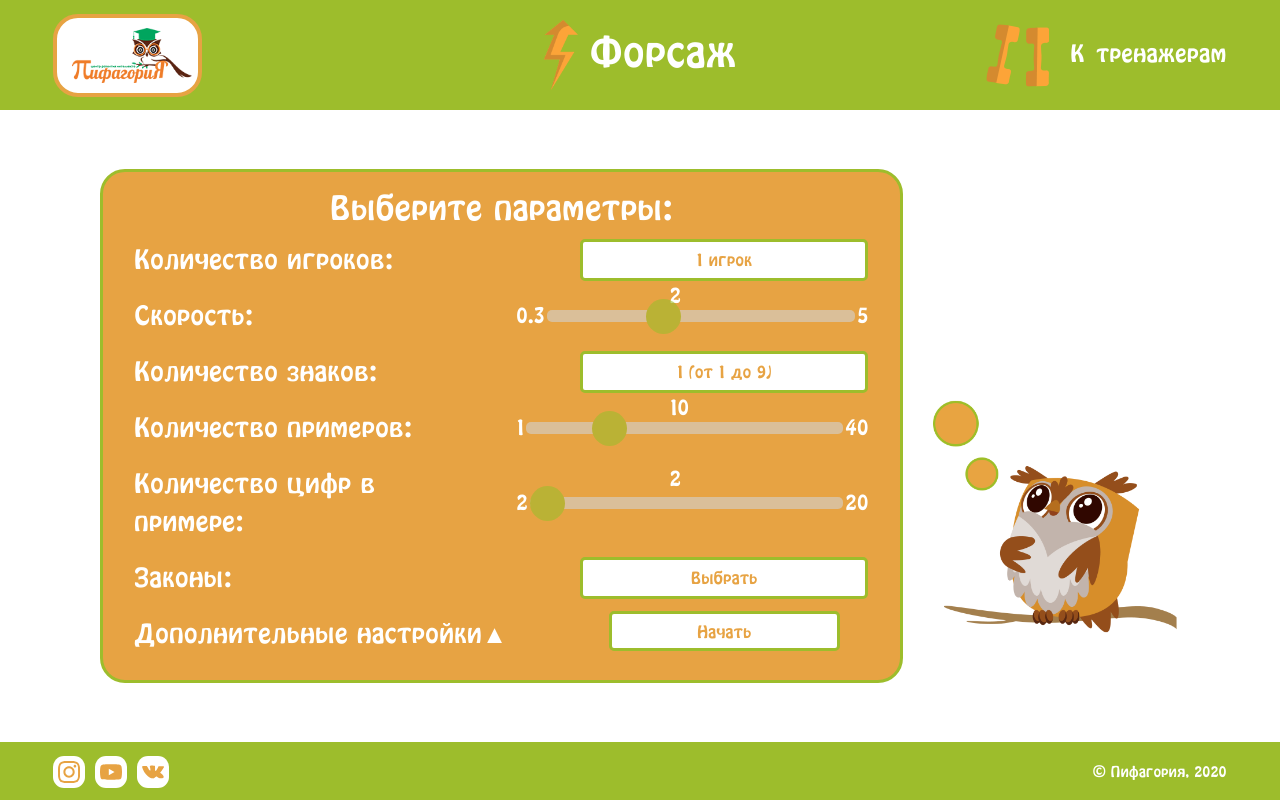
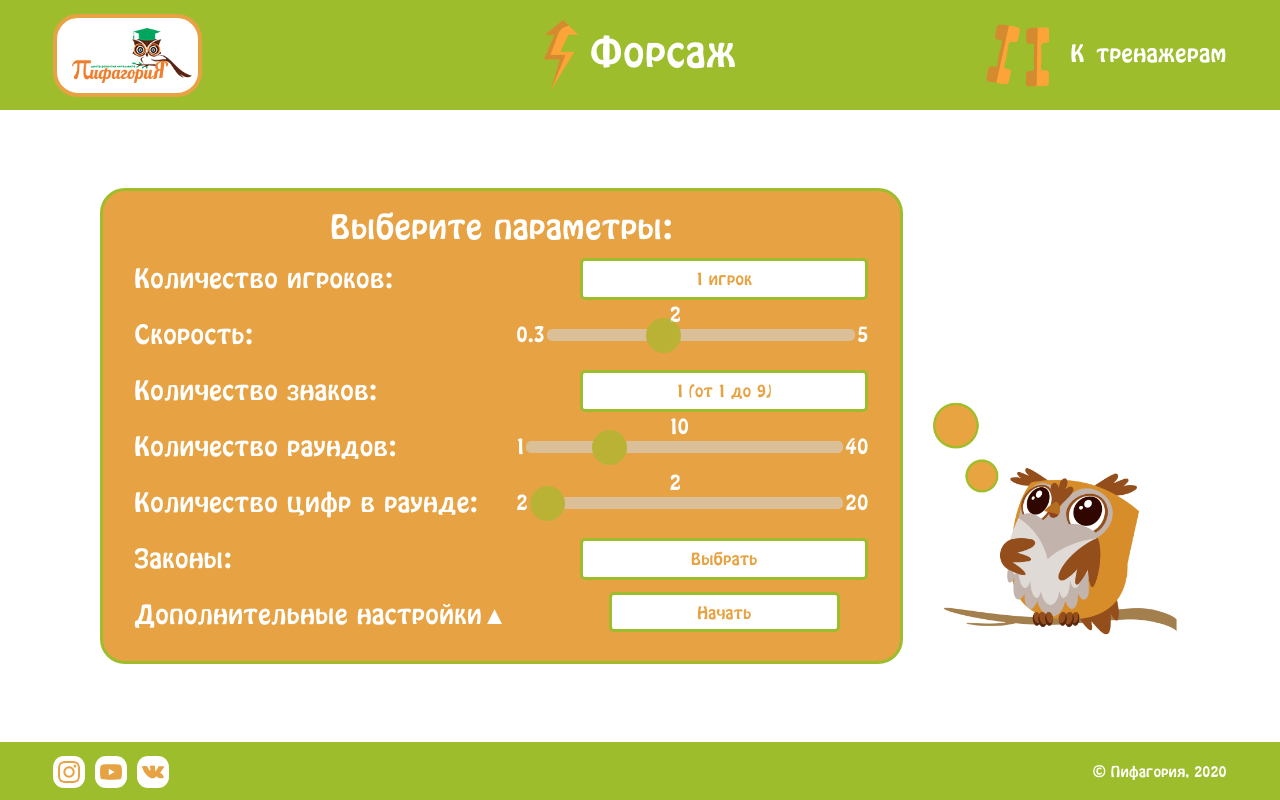
Before and after one commit to IlyaIvanchikov/forsage, a React (Create React App) app: page / in a window 1280 px wide. Built offline with nearby package versions, Linux system fonts and the light colour scheme.

Commit message:
fix: change style

```diff
--- a/src/components/Parameters/parameters.view.tsx
+++ b/src/components/Parameters/parameters.view.tsx
@@ -1,5 +1,5 @@
 import React from 'react';
-import classes from './Parameters.module.scss';
+import classes from './parameters.module.scss';
 import { Form, Row, Col, Button } from 'react-bootstrap';
 import Dropdown from './dropdown/dropdown';
 import FormButton from './formButton/formButton';
@@ -131,7 +131,7 @@ const ParametersView = ({
         <Signs handleButtonClick={handleButtonClick} />
       </ModalComponent>
       <FormRange
-        title="Количество примеров:"
+        title="Количество раундов:"
         min={1}
         max={40}
         step={1}
@@ -139,7 +139,7 @@ const ParametersView = ({
         setValueRange={setValueRangeRounds}
       />
       <FormRange
-        title="Количество цифр в примере:"
+        title="Количество цифр в раунде:"
         min={2}
         max={20}
         step={1}
--- a/src/components/hint/hint.tsx
+++ b/src/components/hint/hint.tsx
@@ -1,7 +1,7 @@
 import React from 'react';
 import classes from './hint.module.scss';
 import { animated, useTransition } from 'react-spring';
-import { Animation } from './../Parameters/dropdown/dropdown';
+import { Animation } from './../parameters/dropdown/dropdown';
 
 interface HintProps {
   title: string;
--- a/src/container/main/blockParameters/blockParameters.tsx
+++ b/src/container/main/blockParameters/blockParameters.tsx
@@ -1,6 +1,6 @@
 import React, { useContext } from 'react';
 import classes from './blockParameters.module.scss';
-import Parameters from '../../../components/Parameters/Parameters';
+import Parameters from '../../../components/parameters/parameters';
 import owl from '../../../resources/images/main/owl.png';
 import { ParametersContext, UsuallyContext } from '../main-context';
 import { Row, Col, Container } from 'react-bootstrap';
--- a/src/container/main/blockPlay/blockOnePlayer/blockGame/blockGame.tsx
+++ b/src/container/main/blockPlay/blockOnePlayer/blockGame/blockGame.tsx
@@ -1,5 +1,5 @@
 import React from 'react';
-import { useState, useEffect } from 'react';
+import { useState, useEffect, useRef } from 'react';
 import BlockPlayerHeader from './blockPlayerHeader/blockPlayerHeader';
 import BlockAnswerIndicate from './blockAnswerIndicate';
 import classes from './blockgame.module.scss';
@@ -44,6 +44,7 @@ const BlockGame = ({
   results,
   setResults,
 }: blockGameOpt) => {
+  const answerRef = useRef<HTMLInputElement | null>(null);
   const superTyrboPlay = additional.superTurboPlay;
   const [isRealNumber, setIsRealNumber] = useState(true);
   const [randomNumber, setRandomNumber] = useState(getRandomIntInclusive(0, 1));
@@ -72,6 +73,12 @@ const BlockGame = ({
   const handleTextField = (event: any) => {
     setAnswerText(event.target.value);
   };
+
+  useEffect(() => {
+    if (numOfPlayer === 1) {
+      answerRef.current?.focus();
+    }
+  });
 
   useEffect(() => {
     if (
@@ -203,6 +210,7 @@ const BlockGame = ({
             value={answerText}
             placeholder="Ответ:"
             type="number"
+            ref={answerRef}
           />
           <button type="submit" disabled={disableInput}>
             <img src={ArrowIcon} alt="arrow" />
--- a/src/container/main/blockPlay/blockOnePlayer/blockGame/blockPlayerHeader/blockPlayerHeader.tsx
+++ b/src/container/main/blockPlay/blockOnePlayer/blockGame/blockPlayerHeader/blockPlayerHeader.tsx
@@ -2,9 +2,9 @@ import React, { useState, useContext } from 'react';
 import classes from './blockplayerheader.module.scss';
 import ResultsIcon from '../../../../../../resources/images/Results.png';
 import { Row, Col } from 'react-bootstrap';
-import ModalComponent from '../../../../../../components/Parameters/modal/modal';
+import ModalComponent from '../../../../../../components/parameters/modal/modal';
 import { generateNumber } from '../../../../../../components/exercisesLogic/generateNumber';
-import Parameters from '../../../../../../components/Parameters/Parameters';
+import Parameters from '../../../../../../components/parameters/parameters';
 import Hint from '../../../../../../components/hint/hint';
 import {
   ParametersContext,
--- a/src/styleGuide/variable.scss
+++ b/src/styleGuide/variable.scss
@@ -43,7 +43,6 @@ $borderModal: solid 3px $clrBackground;
   background-color: #9dbd2c;
   border-radius: $borderRadius;
   border: none;
-  width: 30%;
 }
 
 @mixin btn__InModal {
```
